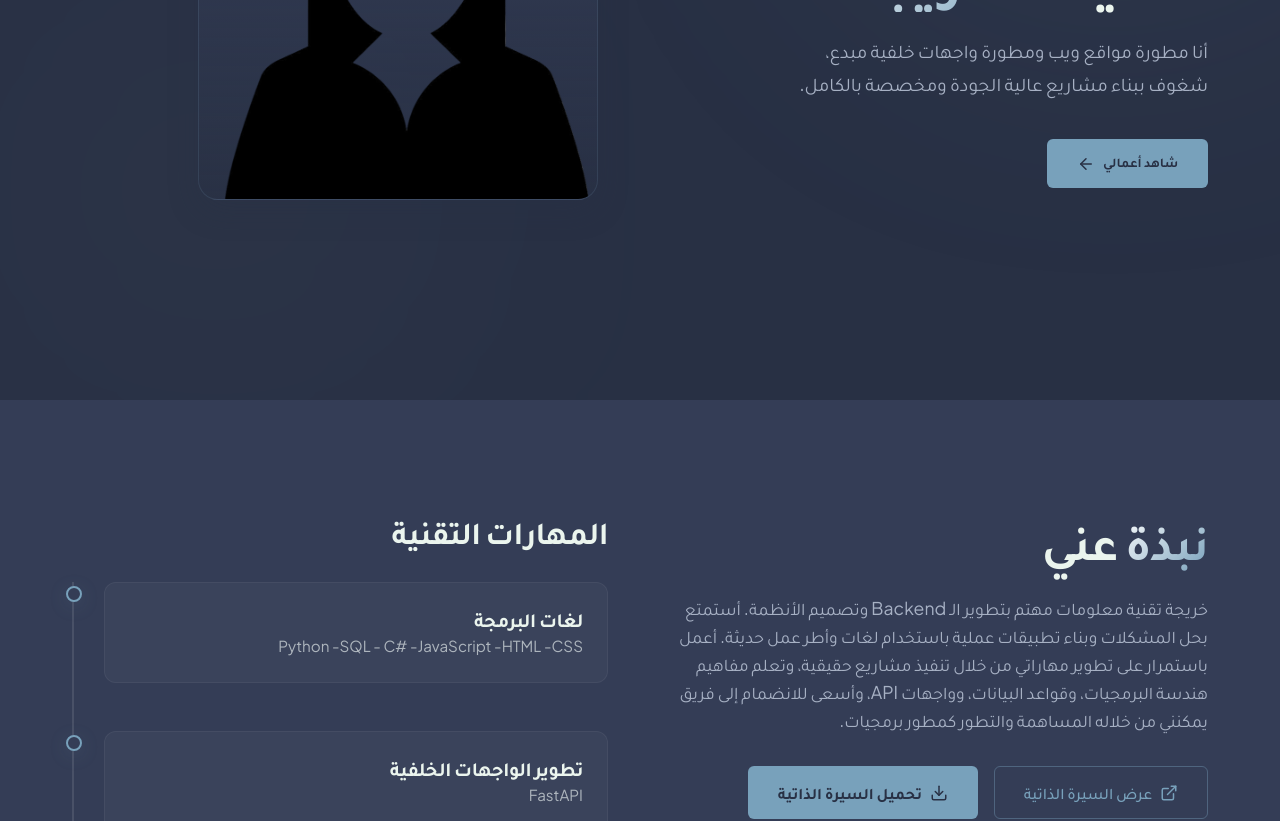
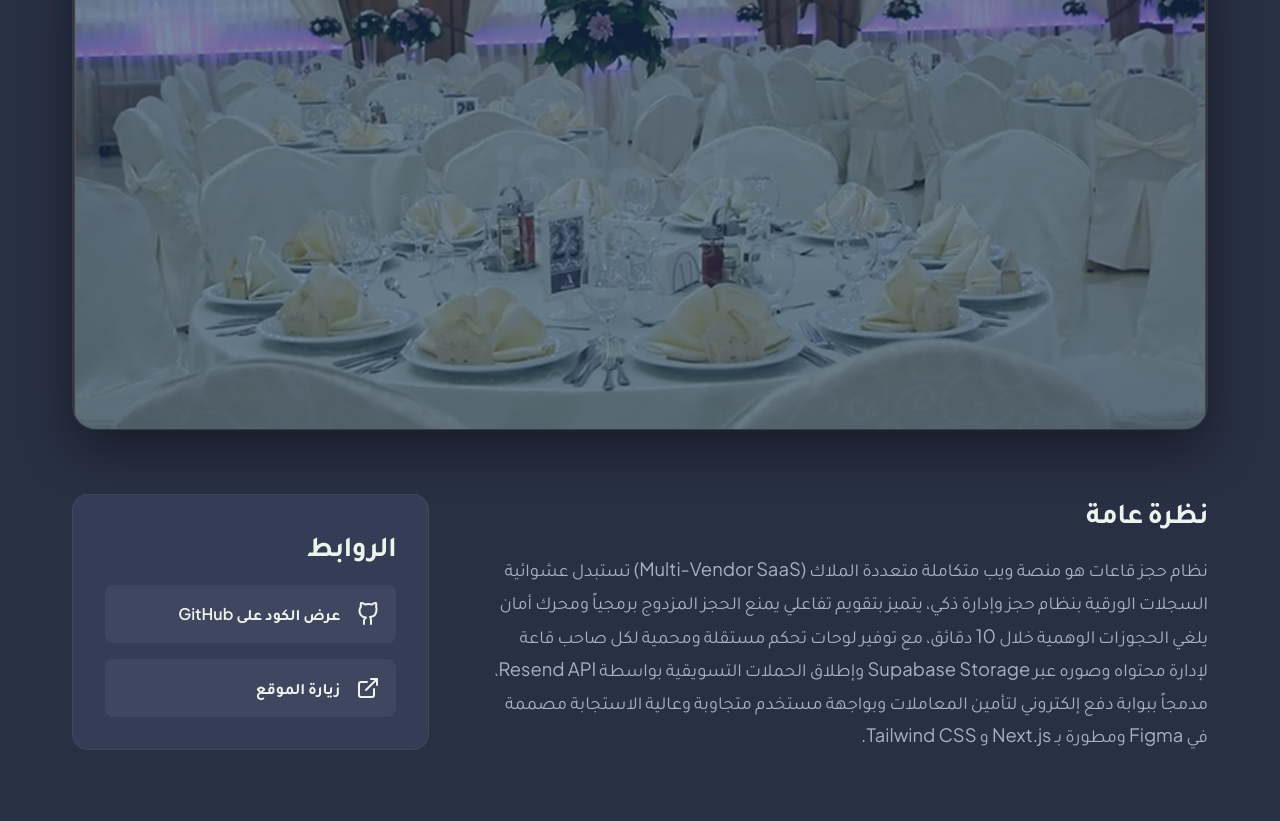
Before and after one commit to samahmed-art/My-portfolio, a React (Vite) app: page /project/Ewan-halls in a window 1280 px wide. Before the commit this address led to /. Shown: the part 400-1221 px from the top of the page. Built offline with nearby package versions, Linux system fonts and the light colour scheme.

Commit message:
Small edit

```diff
--- a/src/components/ProjectsGallery.jsx
+++ b/src/components/ProjectsGallery.jsx
@@ -58,6 +58,7 @@ const ProjectsGallery = () => {
               </motion.div>
             </Link>
           ))}
+
         </div>
       </div>
     </section>
--- a/src/data/projects.js
+++ b/src/data/projects.js
@@ -1,6 +1,6 @@
 export const projects = [
   {
-    id: "smart-home-iot",
+    id: "Weekly Schedule",
     title: {
       ar: "جدول أسبوعي",
       en: "Weekly Schedule"
@@ -18,4 +18,44 @@ export const projects = [
     githubLink: "https://github.com/samahmed-art/weekly-to-do-list.git",
     liveLink: "https://my-smart-schedual.netlify.app/"
   }
+  ,
+  {
+    id: "Ewan-halls",
+    title: {
+      ar: "موقع لأداره حجوزات قاعات الأفراح (Ewan)",
+      en: "Wedding Hall Booking Management Website (Ewan)"
+    },
+    shortDescription: {
+      ar: "منصة إلكترونية متكاملة لإدارة وحجز القاعات، تتيح للعملاء الحجز بسلاسة دون تعارض في المواعيد، وتمنح أصحاب القاعات لوحة تحكم متطورة لتنظيم الحجوزات، المزامنة، والتواصل الاحترافي مع المستخدمين.",
+      en: "An integrated digital platform for venue management and booking that enables customers to book seamlessly without scheduling conflicts, while providing venue owners with an advanced dashboard to manage bookings, synchronization, and professional communication with users."
+    },
+    fullDescription: {
+      ar :"نظام حجز قاعات  هو منصة ويب متكاملة متعددة الملاك (Multi-Vendor SaaS) تستبدل عشوائية السجلات الورقية بنظام حجز وإدارة ذكي، يتميز بتقويم تفاعلي يمنع الحجز المزدوج برمجياً ومحرك أمان يلغي الحجوزات الوهمية خلال 10 دقائق، مع توفير لوحات تحكم مستقلة ومحمية لكل صاحب قاعة لإدارة محتواه وصوره عبر Supabase Storage وإطلاق الحملات التسويقية بواسطة Resend API، مدمجاً ببوابة دفع إلكتروني لتأمين المعاملات وبواجهة مستخدم متجاوبة وعالية الاستجابة مصممة في Figma ومطورة بـ Next.js و Tailwind CSS.",
+      en : " Halls Booking System is an integrated multi-vendor SaaS web platform that replaces traditional paper logs with a smart management and reservation engine. It features an interactive calendar that programmatically eliminates double-bookings and an automated security gate that cancels ghost reservations within 10 minutes. The system provides secure, independent dashboards for each hall owner to dynamically manage content and multi-image uploads via Supabase Storage, dispatch bulk marketing campaigns using Resend API, and process secure payments through an integrated e-payment gateway—all wrapped in a highly responsive user interface designed in Figma and developed using Next.js, Supabase, and Tailwind CSS."
+    },
+    techTags: ["Next.js",  "Supabase","Tailwind CSS","Shadcn UI", "Resend API", "Lucide React"],
+    image: "/EWAN.png",
+    githubLink: "https://github.com/samahmed-art/ewan.git",
+    liveLink: "https://ewan-halls.vercel.app/"
+  }
+    ,
+  {
+    id: "Thaki-app",
+    title: {
+      ar: "تطبيق الذكي لإدارة التغذية وحساب السعرات(Thaki)",
+      en: " AI-Powered Nutrition & Calorie Tracking Ecosystem (Thaki)"
+    },
+    shortDescription: {
+      ar: "تطبيق ذكي هو مساعدك الشخصي المدعوم بالذكاء الاصطناعي لإدارة الوزن والتغذية. يحلل صور الوجبات لحساب السعرات بدقة، ويصمم خططاً غذائية تتكيف مع أهدافك، مع توفير أخصائي تغذية افتراضي متاح على مدار الساعة للإجابة على استفساراتك وتقديم الدعم الفوري.",
+      en : " This smart app is your AI-powered personal assistant for weight management and nutrition. It analyzes meal photos to accurately calculate calories and creates personalized nutrition plans tailored to your goals, while providing a virtual nutritionist available around the clock to answer your questions and offer immediate support."
+    },
+    fullDescription: {
+      ar :"تطبيق (ذكي): منصة رقمية متطورة لإدارة التغذية والصحة اليومية باستخدام الذكاء الاصطناعي، تم بناؤها بإطار العمل Flutter وإدارة الحالة GetX. يتيح التطبيق حساب السعرات الحرارية فوراً عبر تحليل صور الوجبات بكاميرا الجوال، وابتكار خطط غذائية مخصصة، إلى جانب توفير شات تفاعلي ذكي يعمل كأخصائي تغذية افتراضي متاح على مدار الساعة، مدعوماً بسحابة supabase الآمنة لحفظ البيانات والاستمرارية.",
+      en : "(Thaki) App: A cutting-edge digital platform for nutrition and health management driven by artificial intelligence, built with the Flutter framework and GetX state management. The app enables users to instantly calculate calories by analyzing meal photos via the smartphone camera and generates personalized, adaptive nutrition plans. Additionally, it features an interactive AI chatbot that acts as a 24/7 virtual nutritionist, all backed by a secure Subabase cloud backend for data persistence and user management."
+    },
+    techTags: ["Flutter",  "Supabase","Dart","GetX", "Vision API", "Gemini API"],
+    image: "/Thaki.png",
+    githubLink: "https://github.com/samahmed-art/thaki_app.git",
+    liveLink: ""
+  }
 ];
```
Also changed, not shown: public/EWAN.png (added), public/Thaki.png (added).
